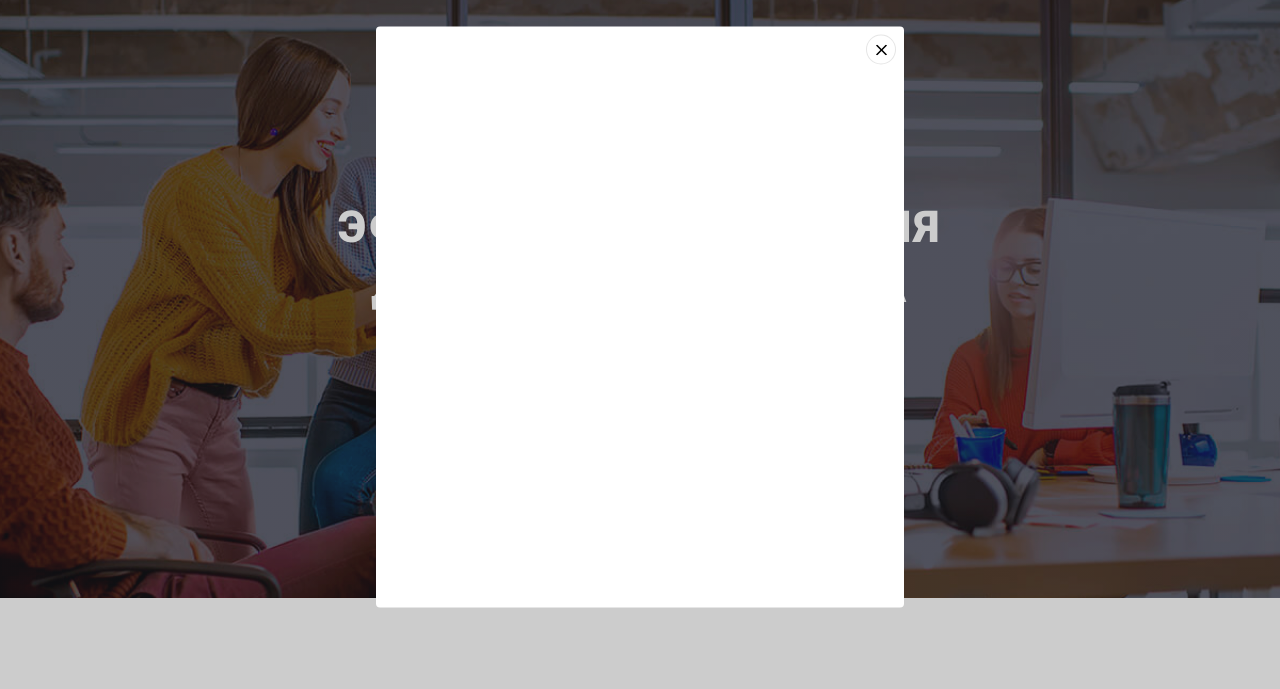
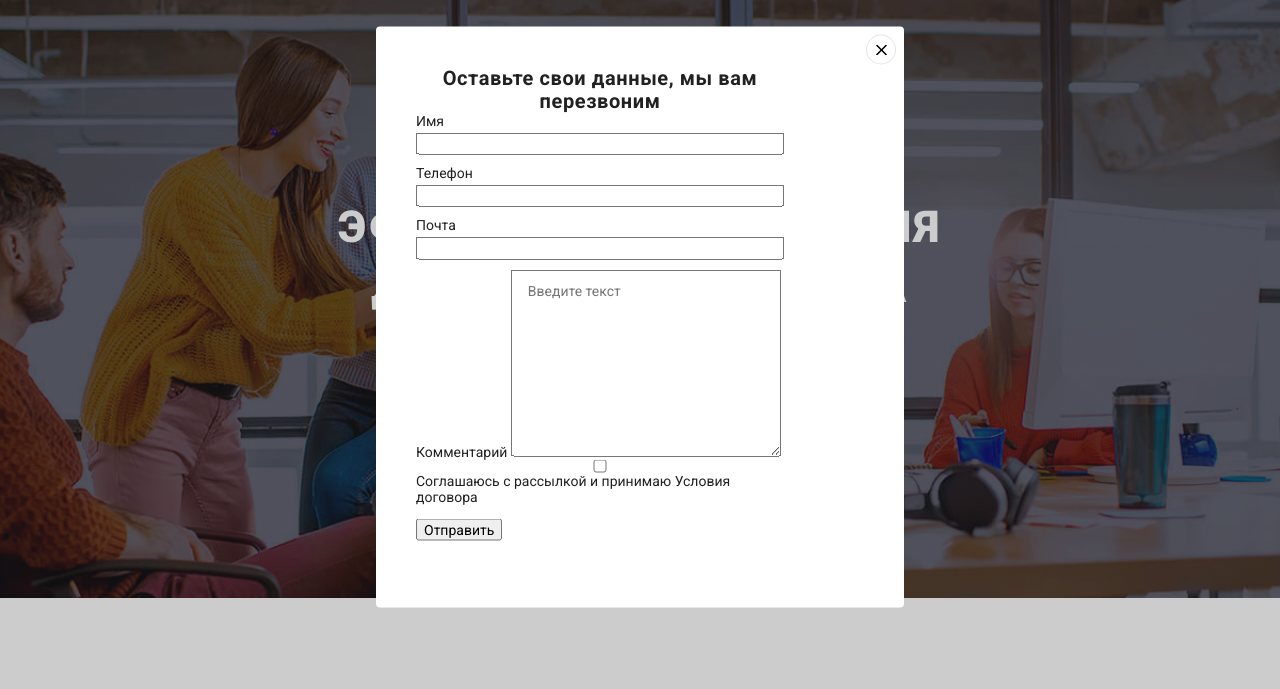
Before and after one commit to SakydonDmytro/goit-markup-hw-06, a plain HTML site: page index.html in a window 1280 px wide. Both pictures are taken after a click on the button "Заказать услугу". Shown: the part 83-772 px from the top of the page. Drawn offline with nearby package versions, Linux system fonts and the light colour scheme.

Commit message:
add forms to modal window

```diff
--- a/css/styles.css
+++ b/css/styles.css
@@ -211,19 +211,7 @@ header styles
     transition: fill var(--amination);
 }
 
-/* .navigation-links:hover:after,
-.navigation-links:focus:after
- {
-    position: absolute;
-    bottom: 0px;
-    left: 0px;
 
-    content: "";
-    display: block;
-    width: 100%;
-    height: 4px;
-    background-color: var(--main-hover-color);
-} */
 
 .navigation-links:hover,
 .navigation-links:focus {
@@ -287,6 +275,36 @@ modal-form
 
     cursor: pointer;
 }
+.modal-close-btn:hover {
+    fill: var(--main-hover-color);
+}
+.form {
+    width: 448px;
+    padding: 40px;
+}
+.modal-form-title {
+
+    font-weight: 700;
+    font-size: 20px;
+    line-height: 1.15;
+    text-align: center;
+    letter-spacing: 0.03em;
+}
+.form-list {
+    list-style-type: none;
+}
+.form-element {
+    display: flex;
+    flex-direction: column;
+    margin-bottom: 10px;
+}
+.form-element-label {
+    margin-bottom: 4px;
+}
+.comment-area {
+    padding: 12px 16px;
+}
+
 
 /* ~~~~~~~~~~
 heroic styles
--- a/index.html
+++ b/index.html
@@ -66,8 +66,43 @@
 					<button class="heroic-button" type="button" data-modal-open>Заказать услугу</button>
 					<div class="backdrop is-hidden" data-modal>
 						<div class="modal-wrapper">
+							<form class="form">
+								<p class="modal-form-title">Оставьте свои данные, мы вам перезвоним</p>
+								<ul class="form-list">
+									<li class="form-element">
+										<label class="form-element-label" for="name">Имя</label>
+										<input type="text" name="user-name" id="name" />
+									</li>
+									<li class="form-element">
+										<label class="form-element-label" for="telephone">Телефон</label>
+										<input type="tel" name="user-phone" id="telephone" />
+									</li>
+									<li class="form-element">
+										<label class="form-element-label" for="mail">Почта</label>
+										<input type="email" name="user-mail" id="mail" />
+									</li>
+								</ul>
+								<div>
+									<label class="form-element-label" for="comments">Комментарий</label>
+									<textarea
+										class="comment-area"
+										name="textarea"
+										cols="30"
+										rows="10"
+										placeholder="Введите текст"
+										id="comments"
+									></textarea>
+								</div>
+								<div class="form-element">
+									<input type="checkbox" name="conditions-agreement" id="conditions" />
+									<label class="form-element-label" for="conditions">
+										Соглашаюсь с рассылкой и принимаю Условия договора
+									</label>
+								</div>
+								<button type="submit">Отправить</button>
+							</form>
 							<button class="modal-btn" type="button" data-modal-close>
-								<svg width="11" height="11">
+								<svg class="modal-close-btn" width="11" height="11">
 									<use href="./images/close.svg#close"></use>
 								</svg>
 							</button>
```
